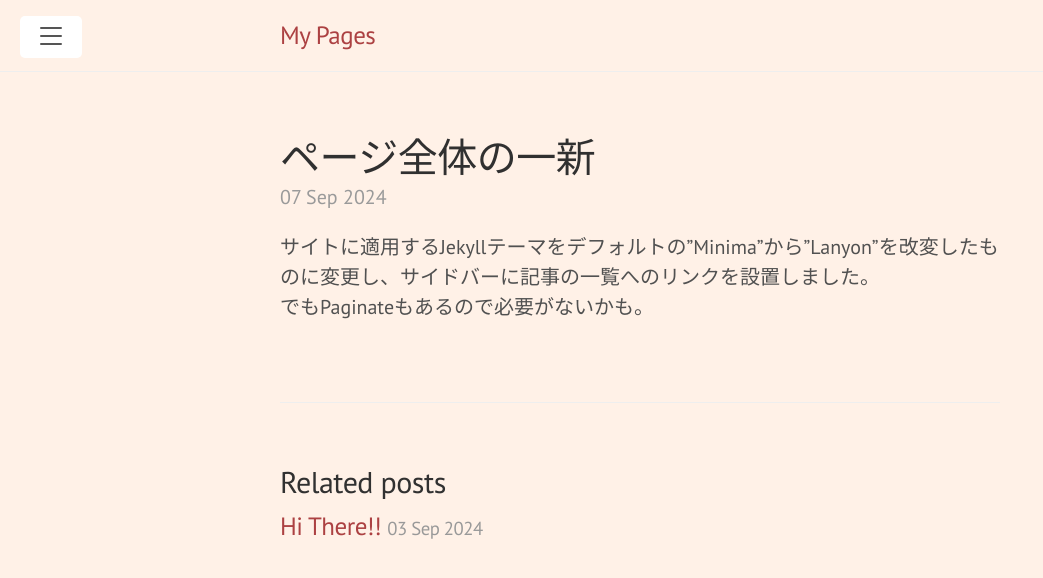
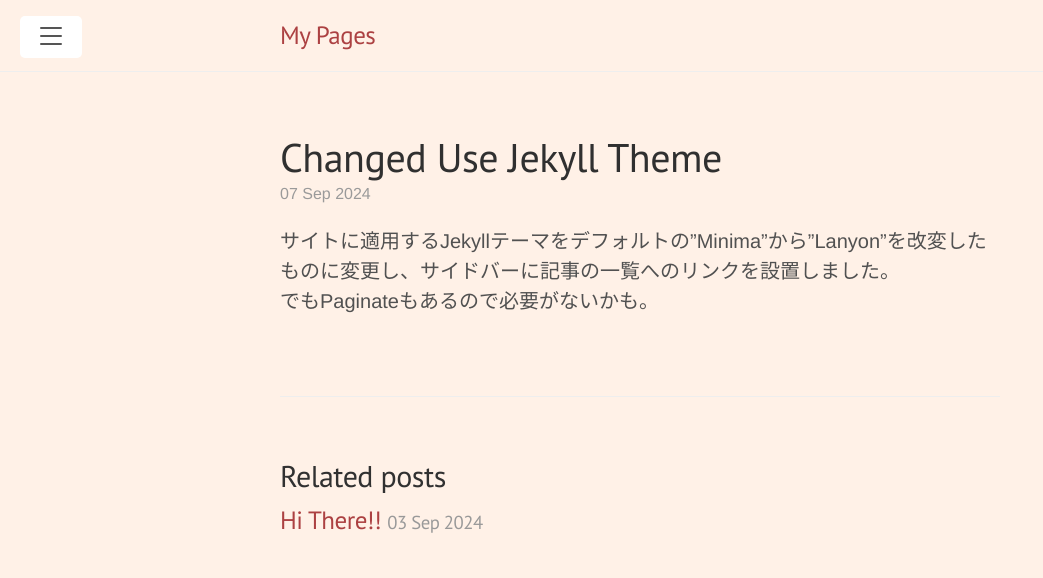
Before and after one commit to redsappan/redsappan.github.io, a Jekyll site: the page built from _posts/2024-09-07-change_theme.md, in a window 1280 px wide. Shown: the top 578 px of the page, without its empty margins (0-1043 px from the left). Built offline with Jekyll 4.4.1, drawn with Linux system fonts in a browser that asks for light colours.

Commit message:
modify css and Gemfile, post

```diff
--- a/Gemfile
+++ b/Gemfile
@@ -2,3 +2,4 @@
 
 gem "github-pages"
 gem "jekyll-paginate"
+gem "public_suffix", "~> 5.1.1"
--- a/_posts/2024-09-07-change_theme.md
+++ b/_posts/2024-09-07-change_theme.md
@@ -1,6 +1,6 @@
 ---
 layout: post
-title:  "ページ全体の一新"
+title: "Changed Use Jekyll Theme"
 date:   2024-09-07 21:40:00 +0900
 categories: post jekyll-theme
 ---
--- a/public/css/lanyon.css
+++ b/public/css/lanyon.css
@@ -41,12 +41,12 @@
 }
 
 html {
-  font-family: "PT Sans", Helvetica, Arial, sans-serif;
+  font-family: "Helvetica Neue", Meiryo, Helvetica, Arial, sans-serif;
 }
 
 h1, h2, h3, h4, h5, h6 {
   font-family: "PT Sans", Helvetica, Arial, sans-serif;
-  font-weight: 400;
+  font-weight: 200;
   color: #313131;
   letter-spacing: -.025rem;
 }
@@ -312,10 +312,12 @@
 .post-title,
 .post-title a {
   color: #303030;
+  font-weight: 400;
 }
 .page-title,
 .post-title {
   margin-top: 0;
+  font-weight: 400;
 }
 
 /* Meta data line below post title */
@@ -324,6 +326,7 @@
   margin-top: -.5rem;
   margin-bottom: 1rem;
   color: #9a9a9a;
+  font-size: medium;
 }
 
 /* Related posts */
```
Also changed, not shown: Gemfile.lock.
